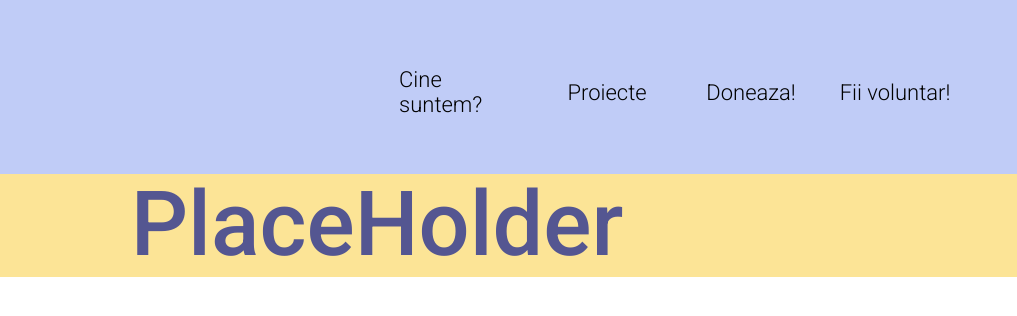
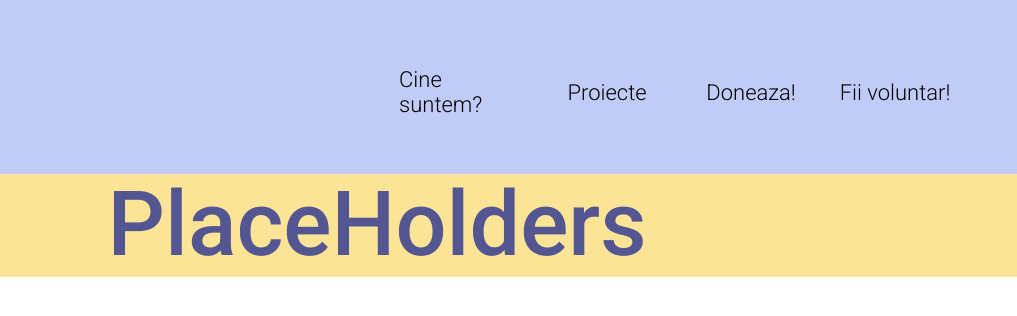
Before and after one commit to Astenolite/ONG, a plain HTML site: page index.html in a window 1280 px wide. Shown: the full height of the page, 263-1280 px from the left. Drawn offline with Linux system fonts and the light colour scheme.

Commit message:
Add files via upload

```diff
--- a/index.html
+++ b/index.html
@@ -24,7 +24,7 @@
     <div id="masterHeader"></div>
 
     <div class ="page-title">
-      PlaceHolder
+      PlaceHolders
     </div>
 
   </body>
```
